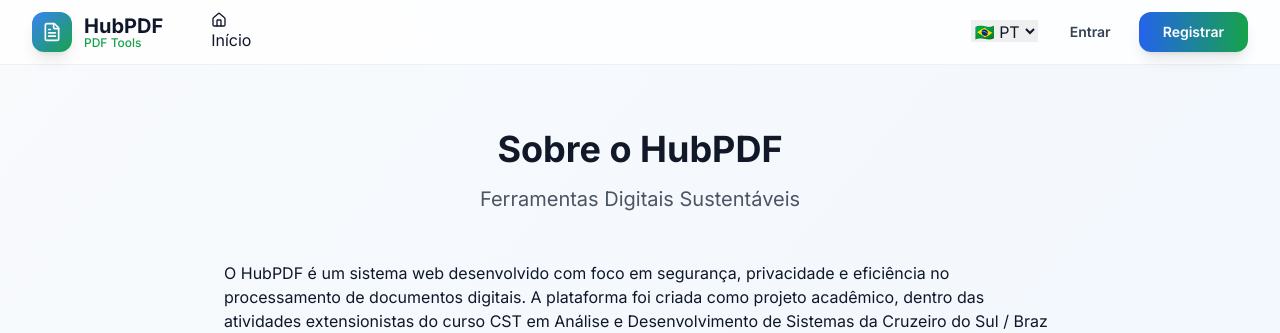
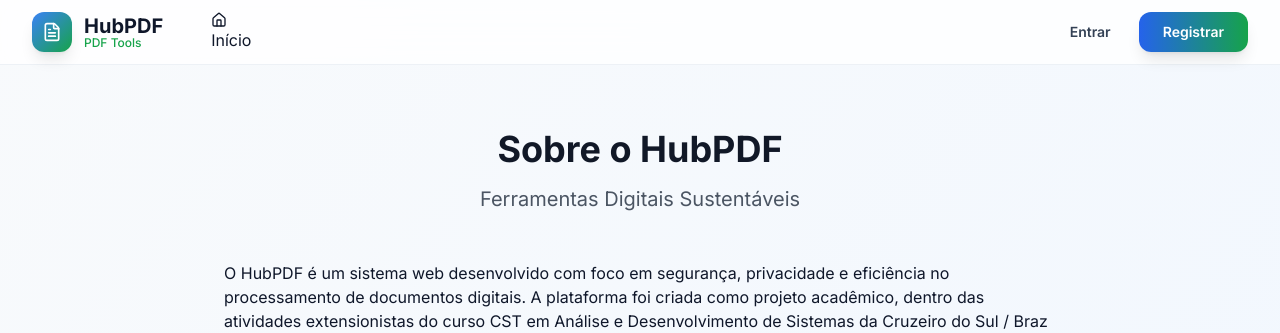
Before and after one commit to diegomoura09/HubPDF, a FastAPI app: page /about in a window 1280 px wide. Shown: the top 333 px of the page. Run offline with FastAPI, Linux system fonts and the light colour scheme; parts of the project's set-up code (start-up, migrations or seed data) failed here and were passed over; some libraries are stand-ins or nearby versions.

Commit message:
Remove unused website language translation features
Remove language switcher form and associated locale handling from base template.

Replit-Commit-Author: Agent
Replit-Commit-Session-Id: a20a4d93-0046-4bc2-adde-78577295eebd
Replit-Commit-Checkpoint-Type: intermediate_checkpoint
Replit-Commit-Event-Id: 9e73a512-8acb-469e-8f08-c9934060a2fe
Replit-Commit-Screenshot-Url: https://storage.googleapis.com/screenshot-production-us-central1/9d1c6065-e45c-4ae8-ab35-b37d098f7755/a20a4d93-0046-4bc2-adde-78577295eebd/xDULe3a

```diff
--- a/templates/base.html
+++ b/templates/base.html
@@ -129,15 +129,6 @@
                 </div>
 
                 <div class="flex items-center space-x-4">
-                    <!-- Language Switcher -->
-                    <form method="post" action="/set-language" class="inline">
-                        <input type="hidden" name="redirect_url" value="{{ request.url }}">
-                        <select name="language" onchange="this.form.submit()" class="modern-select">
-                            <option value="pt" {% if locale == 'pt' %}selected{% endif %}>🇧🇷 PT</option>
-                            <option value="en" {% if locale == 'en' %}selected{% endif %}>🇺🇸 EN</option>
-                        </select>
-                    </form>
-
                     {% if user %}
                         <!-- User Menu -->
                         <div class="relative" x-data="{ open: false }">
```
